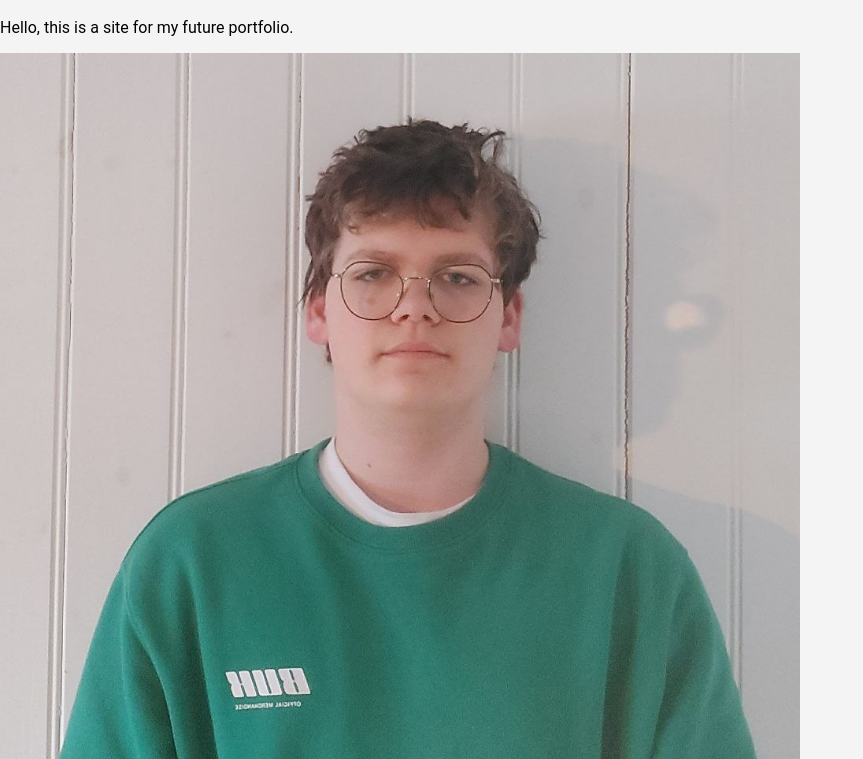
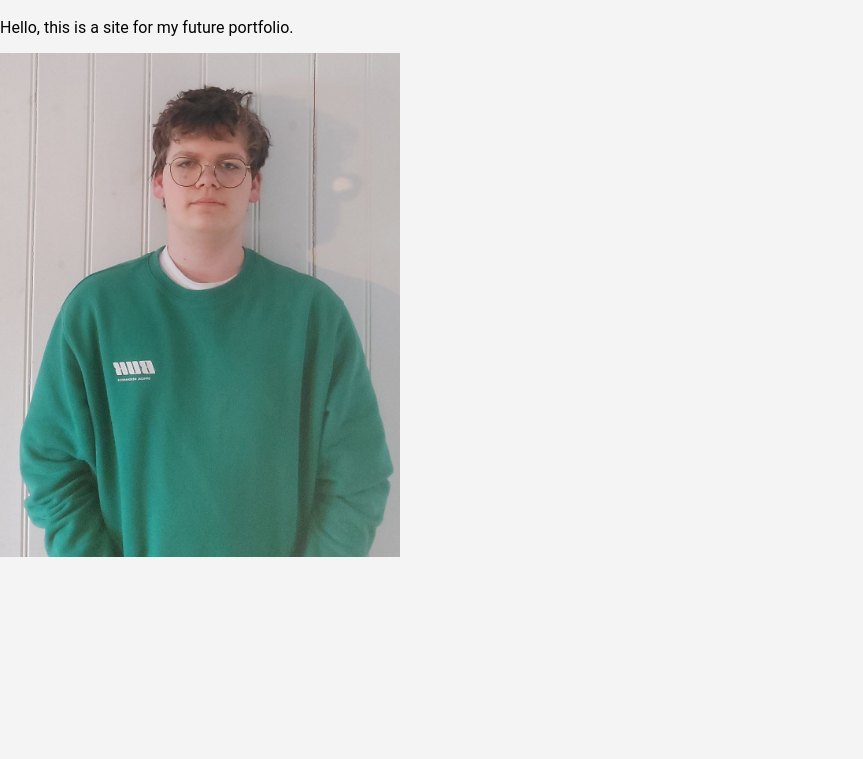
Before and after one commit to LuddeP1g/LuddeP1g.github.io, a plain HTML site: page index.html in a window 1280 px wide. Shown: the part 41-800 px from the top of the page, without its empty margins (0-863 px from the left). Drawn offline with Linux system fonts and the light colour scheme.

Commit message:
Update styles.css

```diff
--- a/styles.css
+++ b/styles.css
@@ -5,5 +5,5 @@ body {
     background-color: #f4f4f4;
 }
 #portrait {
-    width: 50em;
+    width: 25em;
 }
```
